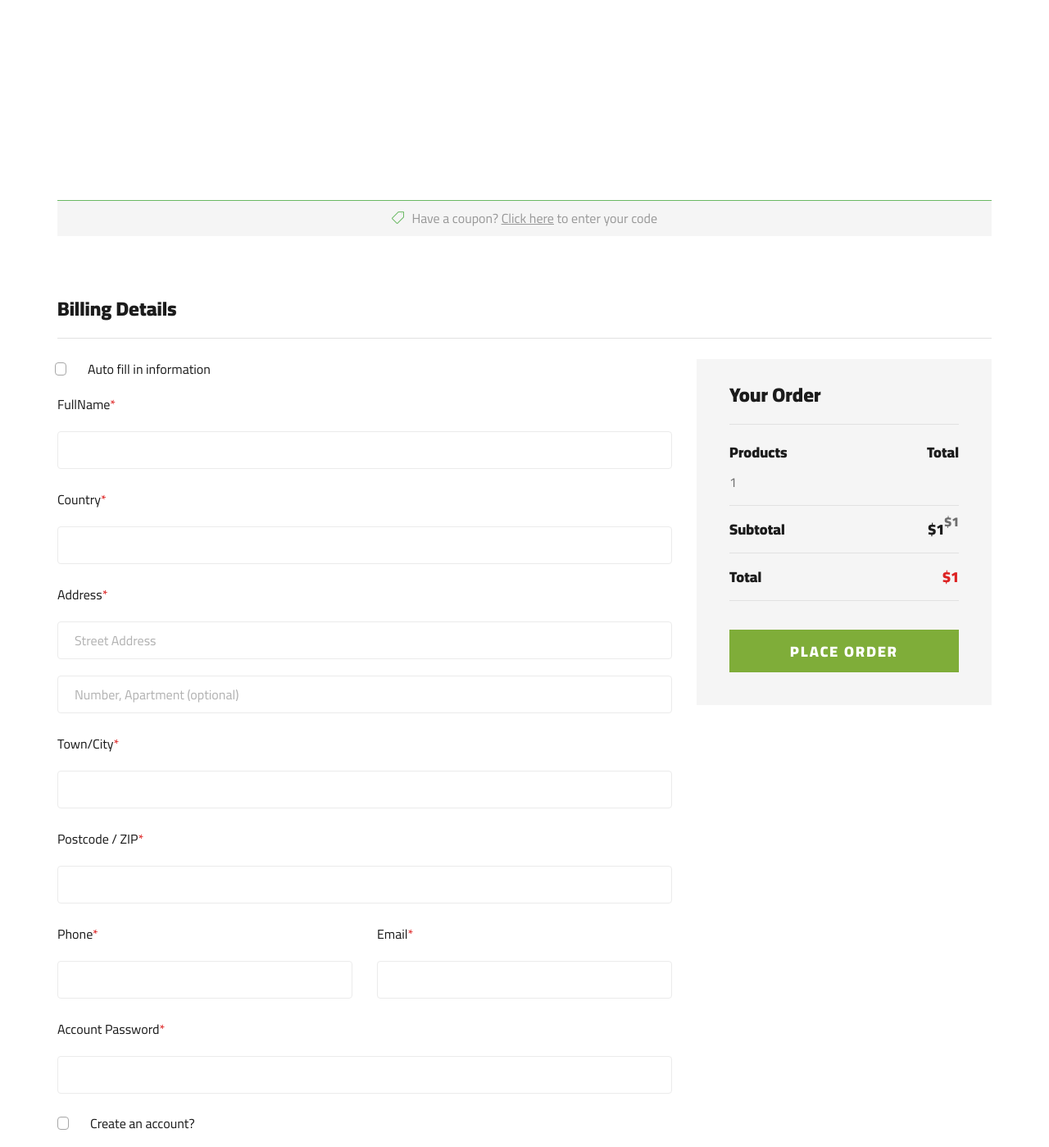
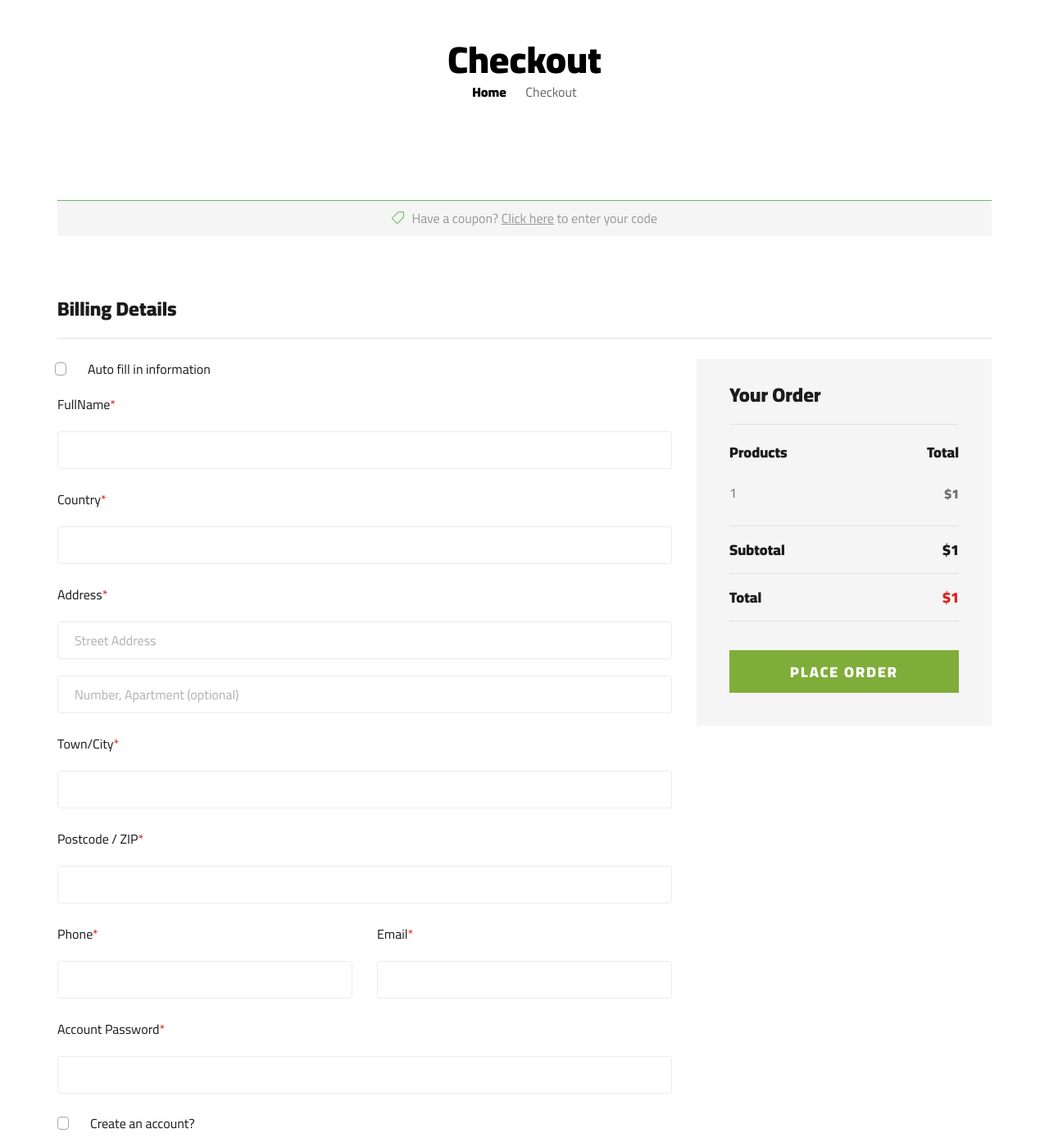
Before and after one commit to nhatcoi/E-commerce-BE, a Spring Boot app: page /checkout in a window 1280 px wide. Shown: the part 141-1540 px from the top of the page at 82% size. Run offline with Spring Boot 4, Linux system fonts and the light colour scheme; the visitor is signed in with stand-in values (Sample User, id 1); some of the project's set-up classes (security, data sources, template engines, error pages and the like) are left out, and stand-ins take their place; some libraries are stand-ins or nearby versions.

Commit message:
chore: css fix

```diff
--- a/src/main/resources/static/css/style.css
+++ b/src/main/resources/static/css/style.css
@@ -1159,14 +1159,14 @@ ol {
 
 .breadcrumb__text h2 {
     font-size: 46px;
-    color: #ffffff;
+    color: #000000;
     font-weight: 700;
 }
 
 .breadcrumb__option a {
     display: inline-block;
     font-size: 16px;
-    color: #ffffff;
+    color: #000000;
     font-weight: 700;
     margin-right: 20px;
     position: relative;
@@ -1185,7 +1185,7 @@ ol {
 .breadcrumb__option span {
     display: inline-block;
     font-size: 16px;
-    color: #ffffff;
+    color: #676767;
 }
 
 /*---------------------
@@ -1365,6 +1365,7 @@ ol {
 /*---------------------
   Shop Grid
 -----------------------*/
+
 
 .product {
     padding-top: 80px;
@@ -2260,6 +2261,8 @@ ol {
     margin-bottom: 10px;
 }
 
+
+
 .checkout__input__checkbox label {
     position: relative;
     font-size: 16px;
@@ -2322,6 +2325,18 @@ ol {
     margin-bottom: 20px;
 }
 
+.checkout__order ul li {
+    display: flex;
+    justify-content: space-between;
+    align-items: center;
+
+}
+
+.checkout__order .your-order p {
+    width: 160px;
+    margin-top: 13px;
+}
+
 .checkout__order .checkout__order__products {
     font-size: 18px;
     color: #1c1c1c;
@@ -2345,6 +2360,8 @@ ol {
 }
 
 .checkout__order ul li span {
+    margin-top: 0;
+    padding-top: 0;
     font-weight: 700;
     float: right;
 }
```
